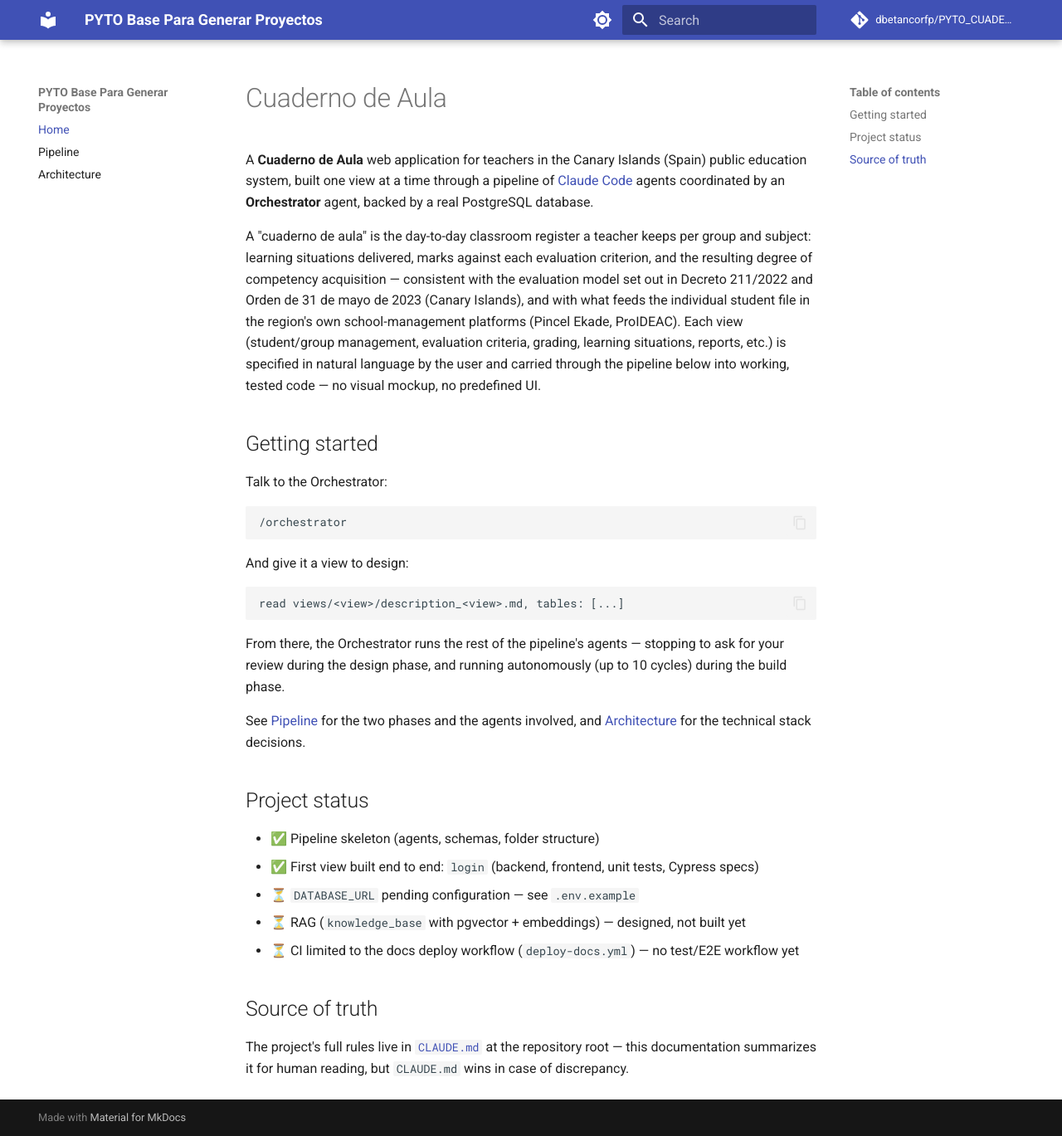
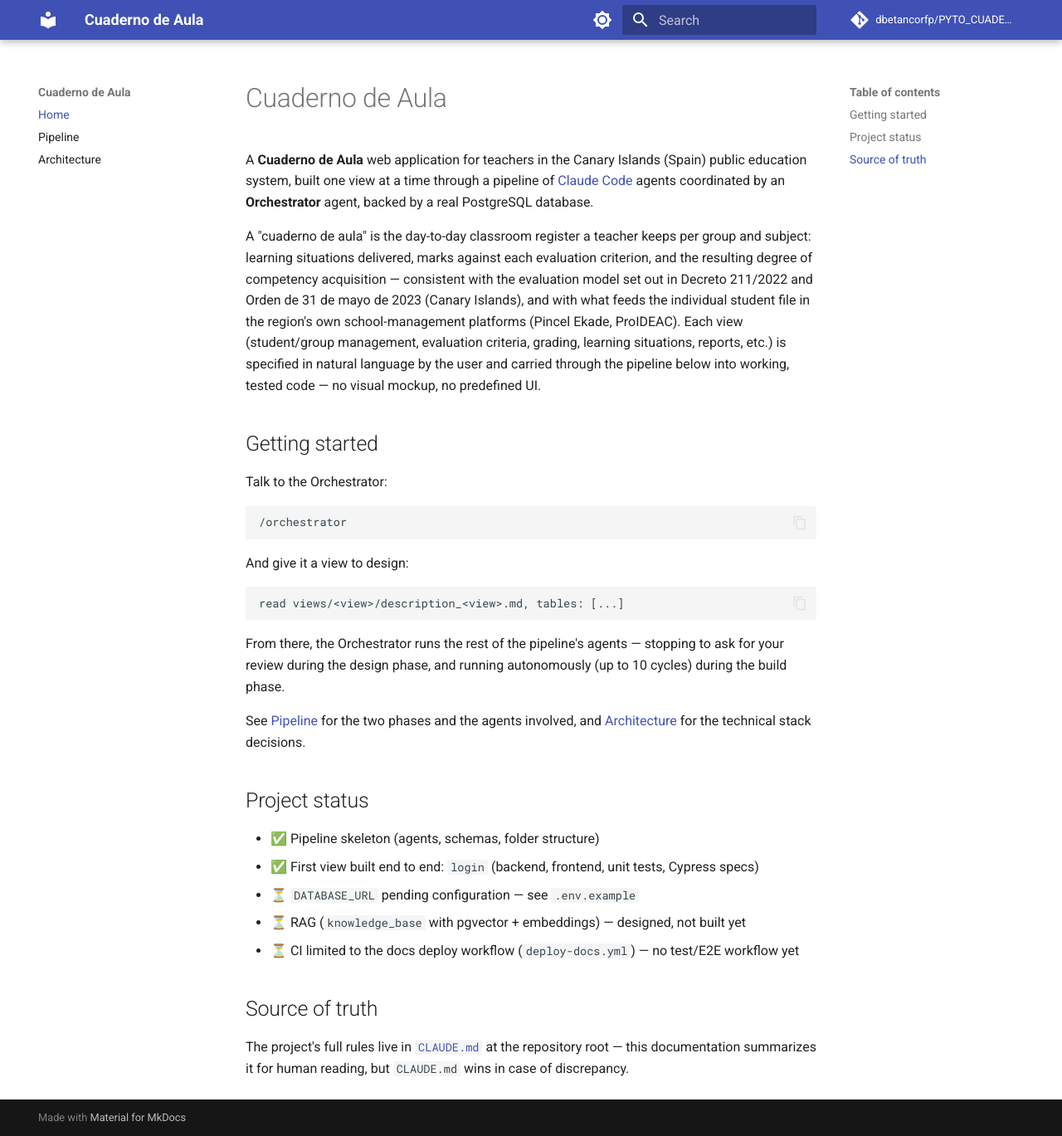
Before and after one commit to dbetancorfp/PYTO_CUADERNO_DE_AULA_V0, an MkDocs documentation site: the page built from docs/index.md, in a window 1280 px wide and 1369 px high. Shown: the whole window at 83% size. Built offline with MkDocs 1.6.1 and Material for MkDocs 9.7.7, drawn with Linux system fonts in a browser that asks for light colours; comment, search, counter and statistics services are not loaded.

Commit message:
fix: resolve doc-reviewer findings on e2e script and site metadata
- CLAUDE.md documented `bun run e2e` but package.json only had
  `start:e2e`, so the command in the CLI section would fail;
  added the real "e2e" script (build + seed + serve + cypress +
  teardown via start-server-and-test)
- mkdocs.yml still had the old generic site_name/site_description,
  contradicting the Cuaderno de Aula identity already applied to
  README.md and docs/index.md
- CLAUDE.md's Repository Structure omitted real folders (cli/,
  docs/, .github/workflows/, mkdocs.yml)

Co-Authored-By: Claude Sonnet 4.6 <noreply@anthropic.com>

```diff
--- a/mkdocs.yml
+++ b/mkdocs.yml
@@ -1,5 +1,5 @@
-site_name: PYTO Base Para Generar Proyectos
-site_description: Generic RAG-driven agent pipeline for generating web applications view by view
+site_name: Cuaderno de Aula
+site_description: A Cuaderno de Aula web application for Canary Islands teachers, built view by view through an agent pipeline
 repo_url: https://github.com/dbetancorfp/PYTO_CUADERNO_DE_AULA_V0
 repo_name: dbetancorfp/PYTO_CUADERNO_DE_AULA_V0
 
--- a/package.json
+++ b/package.json
@@ -8,7 +8,8 @@
     "build:frontend:js": "bun build src/frontend/src/main.ts --outdir src/frontend/dist --target browser",
     "build:frontend:css": "tailwindcss -i src/frontend/src/styles/tailwind-input.css -o src/frontend/dist/tailwind.css --minify",
     "build": "bun run build:frontend:js && bun run build:frontend:css",
-    "start:e2e": "DATA_BACKEND=postgres PORT=3050 bun run src/backend/src/index.ts"
+    "start:e2e": "DATA_BACKEND=postgres PORT=3050 bun run src/backend/src/index.ts",
+    "e2e": "bun run build && bun run scripts/db-seed-e2e.ts && start-server-and-test 'bun run start:e2e' http://localhost:3050 'cypress run'"
   },
   "dependencies": {
     "@anthropic-ai/sdk": "^0.32.1",
```
Also changed, not shown: CLAUDE.md (+4 -0 lines).
